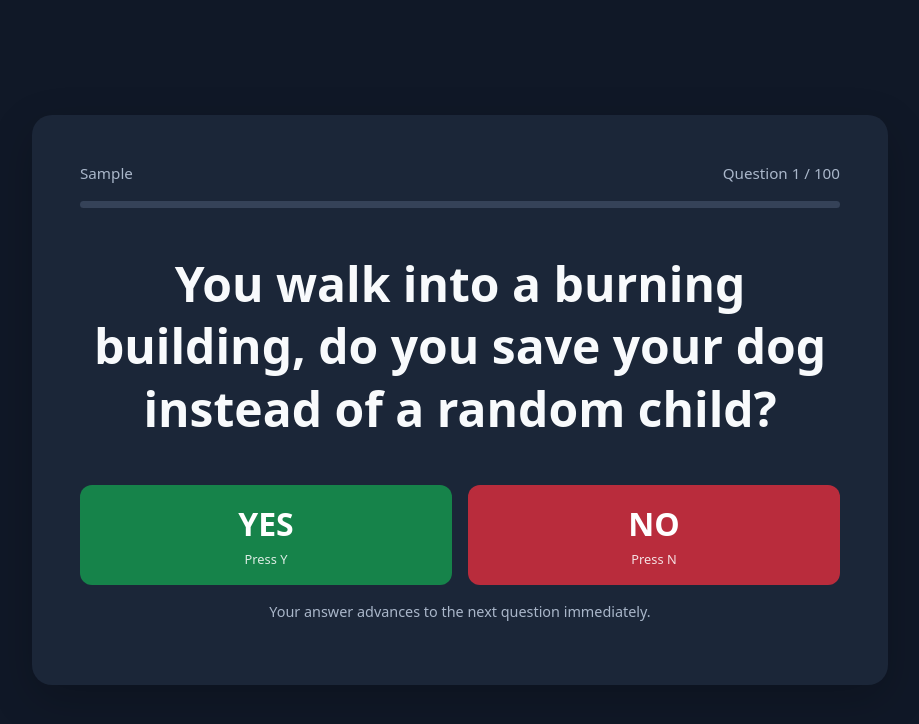
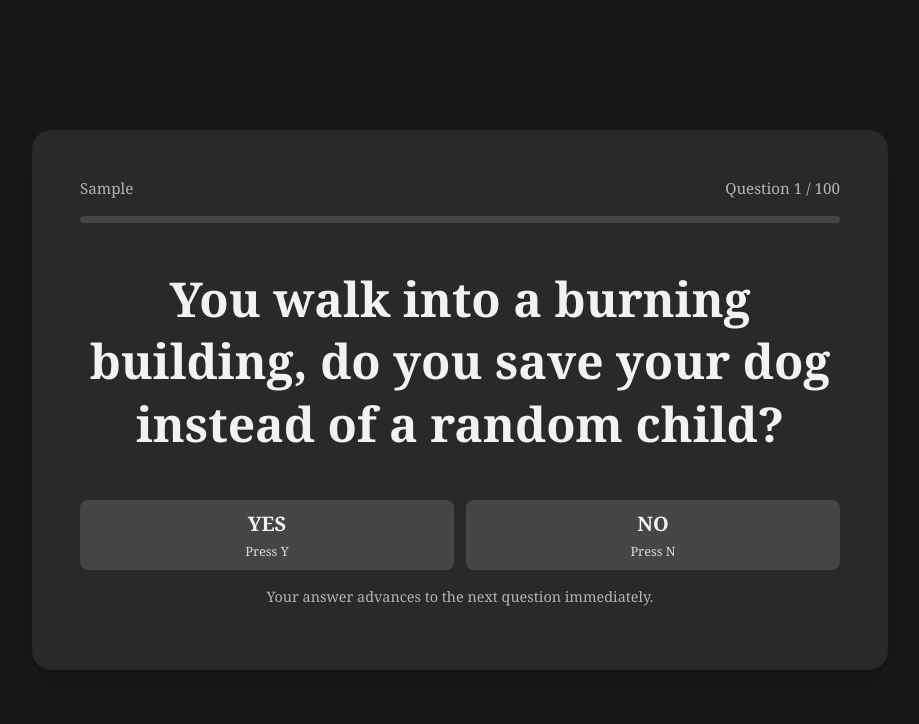
Before and after one commit to saanvisundaram/morally-gray-matters, a plain HTML site: page index.html in a window 1280 px wide. Both pictures are taken after typing "Sample", "Sample" into the empty fields and a click on the button "Start quiz". Shown: the whole page, without its empty margins (180-1099 px from the left). Drawn offline with Linux system fonts and the light colour scheme.

Commit message:
Refactor styles for dark theme and layout adjustments
Updated color variables and styles for improved aesthetics.

```diff
--- a/index.html
+++ b/index.html
@@ -8,13 +8,14 @@
 <style>
   :root {
     color-scheme: dark;
-    --bg: #101827;
-    --panel: #1b2638;
-    --muted: #aab7ca;
-    --blue: #60a5fa;
-    --green: #16834a;
-    --red: #b92c3c;
+    --bg: #181818;
+    --panel: #292929;
+    --muted: #b5b5b5;
+    --blue: #bdbdbd;
+    --green: #555555;
+    --red: #383838;
   }
+
 
   * { box-sizing: border-box; }
 
@@ -22,9 +23,10 @@
     margin: 0;
     min-height: 100vh;
     background: var(--bg);
-    color: #f8fafc;
-    font-family: system-ui, -apple-system, sans-serif;
+    color: #f2f2f2;
+    font-family: Georgia, "Times New Roman", serif;
   }
+
 
   main {
     width: min(900px, 100%);
@@ -52,52 +54,123 @@
     width: 100%;
     padding: 15px;
     border-radius: 9px;
-    border: 1px solid #516079;
-    background: #111b2b;
-    color: white;
+    border: 1px solid #666666;
+    background: #202020;
+    color: #f2f2f2;
     font-size: 1.05rem;
+    font-family: inherit;
   }
 
   button {
     cursor: pointer;
-    color: white;
+    color: #f2f2f2;
     font: inherit;
     font-weight: 750;
     border: 0;
-    border-radius: 12px;
-    padding: 17px 22px;
+    border-radius: 8px;
+    padding: 10px 14px;
     transition: filter .15s, transform .15s;
   }
 
-  button:hover { filter: brightness(1.13); }
+
+   button:hover { filter: brightness(1.13); }
   button:active { transform: scale(.98); }
+
   button:focus-visible, input:focus-visible {
     outline: 3px solid var(--blue);
     outline-offset: 3px;
   }
 
   button:disabled { opacity: .55; cursor: not-allowed; }
-  .primary { background: #2563eb; width: 100%; margin-top: 24px; }
-  .answers { display: grid; grid-template-columns: 1fr 1fr; gap: 16px; margin-top: 32px; }
-  .yes { background: var(--green); font-size: clamp(1.3rem, 4vw, 2rem); min-height: 100px; }
-  .no { background: var(--red); font-size: clamp(1.3rem, 4vw, 2rem); min-height: 100px; }
-  .key { display: block; font-size: .8rem; font-weight: 500; opacity: .85; margin-top: 5px; }
-  .topline { display: flex; justify-content: space-between; gap: 12px; color: var(--muted); font-size: .95rem; }
-  .track { height: 7px; border-radius: 20px; background: #354258; overflow: hidden; margin: 18px 0 30px; }
-  .fill { height: 100%; background: var(--blue); width: 0; transition: width .2s; }
-  #question { font-size: clamp(1.8rem, 5vw, 3rem); line-height: 1.3; text-align: center; overflow-wrap: anywhere; margin: 45px 0; }
-  .error { color: #fca5a5; }
-  .success { color: #86efac; }
+
+  .primary {
+    background: #555555;
+    width: 100%;
+    margin-top: 24px;
+  }
+
+  .answers {
+    display: grid;
+    grid-template-columns: 1fr 1fr;
+    gap: 12px;
+    margin-top: 24px;
+  }
+
+  .yes, .no {
+    background: #454545;
+    font-size: clamp(1rem, 2.5vw, 1.25rem);
+    min-height: 58px;
+    padding: 10px 12px;
+  }
+
+  .key {
+    display: block;
+    font-size: .8rem;
+    font-weight: 500;
+    opacity: .85;
+    margin-top: 5px;
+  }
+
+  .topline {
+    display: flex;
+    justify-content: space-between;
+    gap: 12px;
+    color: var(--muted);
+    font-size: .95rem;
+  }
+
+
+  .track {
+    height: 7px;
+    border-radius: 20px;
+    background: #444444;
+    overflow: hidden;
+    margin: 18px 0 30px;
+  }
+
+  .fill {
+    height: 100%;
+    background: #bdbdbd;
+    width: 0;
+    transition: width .2s;
+  }
+
+  #question {
+    font-size: clamp(1.8rem, 5vw, 3rem);
+    line-height: 1.3;
+    text-align: center;
+    overflow-wrap: anywhere;
+    margin: 45px 0;
+  }
+
+  .error { color: #d0d0d0; }
+  .success { color: #ffffff; }
+
   .hidden { display: none !important; }
-  .note { font-size: .9rem; color: var(--muted); }
+
+  .note {
+    font-size: .9rem;
+    color: var(--muted);
+  }
+
   .center { text-align: center; }
-  .notice { padding: 14px; border-radius: 10px; background: #111b2b; margin-top: 20px; }
+
+  .notice {
+    padding: 14px;
+    border-radius: 10px;
+    background: #202020;
+    margin-top: 20px;
+  }
 
   @media (max-width: 500px) {
     main { padding: 12px; }
     .card { padding: 23px 17px; }
     .answers { gap: 10px; }
-    .yes, .no { min-height: 85px; }
+    .yes, .no {
+      min-height: 50px;
+      padding: 8px;
+      font-size: 1rem;
+    }
     #question { margin: 32px 0; }
   }
 </style>
```
